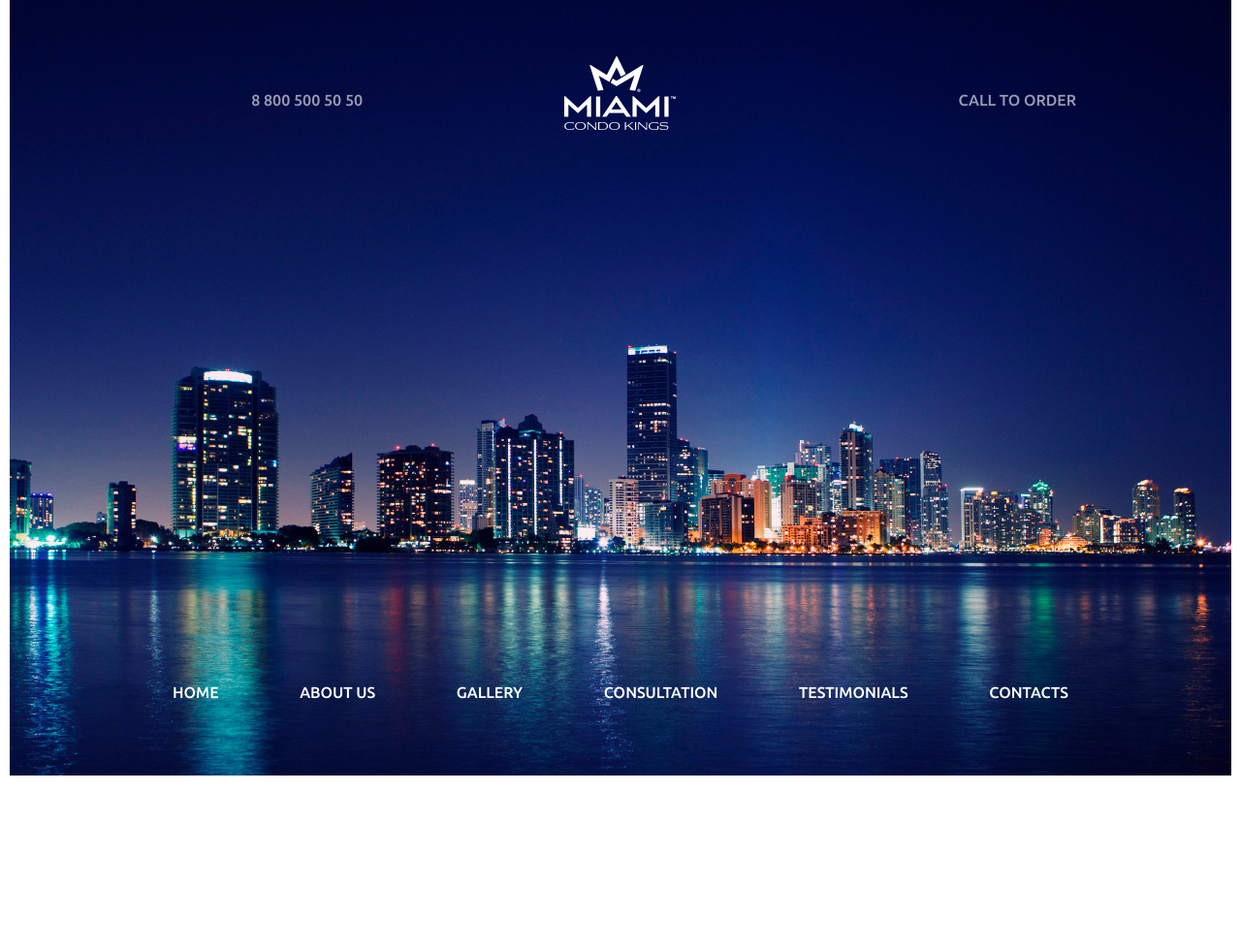
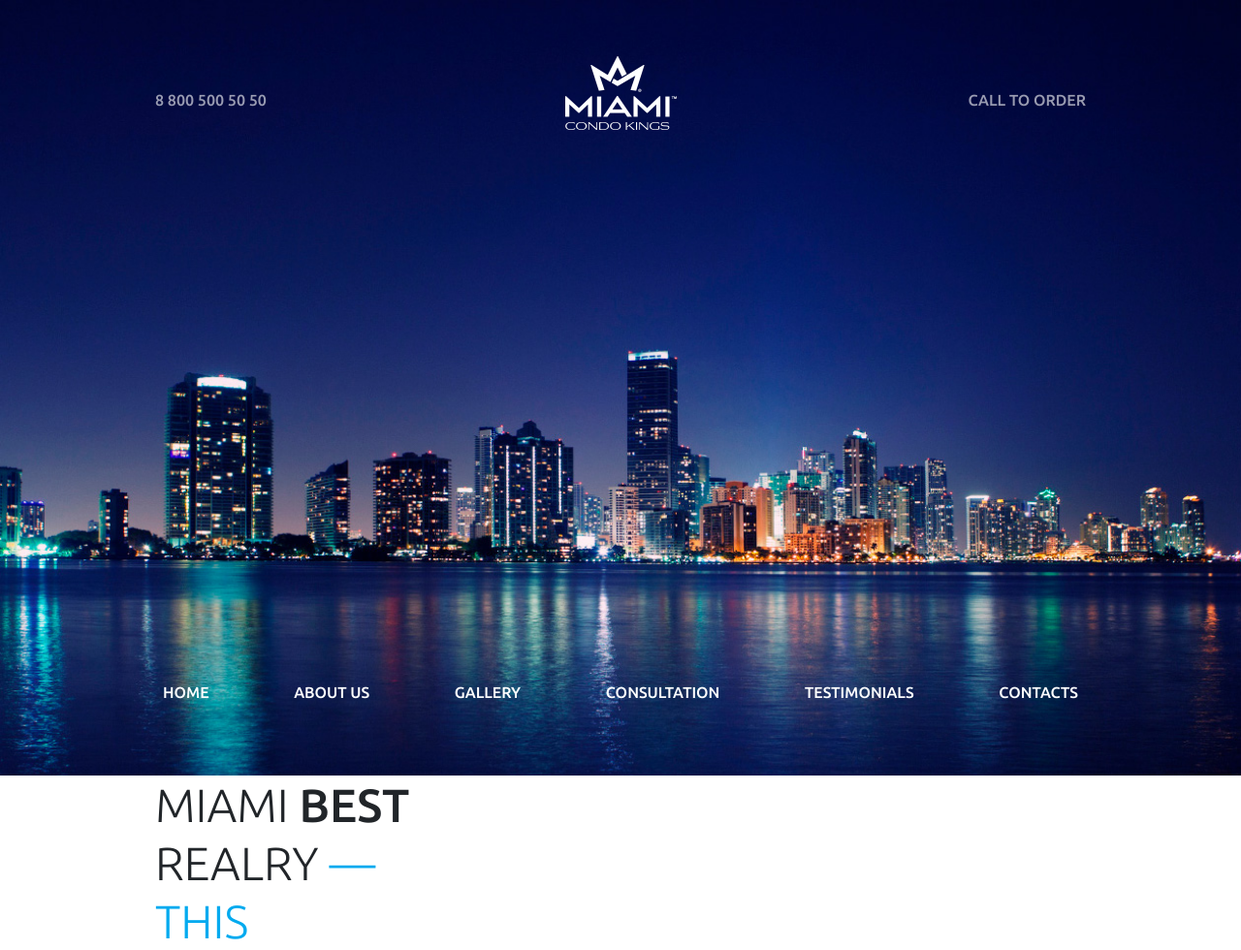
Before and after one commit to CherMet90/Miami, a plain HTML site: page index.html in a window 1280 px wide. Shown: the whole page at 97% size. Before the commit the page ends 800 px from the top, so only its background shows below. Drawn offline with nearby package versions, Linux system fonts and the light colour scheme.

Commit message:
description__title

```diff
--- a/css/main.css
+++ b/css/main.css
@@ -8,7 +8,7 @@ header {
 	background-position: top;
 	-webkit-background-size: cover;
 	background-size: cover;
-	max-width: 1260px;
+	/*max-width: 1260px;*/
 	height: 100vh;
 	padding-top: 7.19vh;
 	padding-bottom: 8.24vh;
@@ -42,3 +42,17 @@ header {
 .top-line--item>a {
 	color: rgba(255, 255, 255, 0.6);
 }
+
+.description__title {
+  font-size: 48px;
+  text-transform: uppercase;
+  line-height: 60px;
+}
+
+.description__title>span {
+	font-weight: 300;
+}
+
+.bluetext {
+	color: #00aaef;
+}
--- a/index.html
+++ b/index.html
@@ -10,7 +10,7 @@
 	<link rel="stylesheet" href="css/bootstrap-custom.css">
 	<link rel="stylesheet" href="css/main.css" />
 	<link rel="stylesheet" href="css/media.css" />
-	<link href="https://fonts.googleapis.com/css?family=Ubuntu:500&display=swap" rel="stylesheet">
+	<link href="https://fonts.googleapis.com/css?family=Ubuntu:300,500&display=swap&subset=cyrillic" rel="stylesheet">
 
 </head>
 <body>
@@ -19,7 +19,7 @@
 			<div class="top-line--item col-12 col-sm-4 order-sm-2">
 				<a href="#" class="top-line__logo d-block m-auto"></a>
 			</div>
-			<div class="top-line--item col-12 col-sm-4 order-sm-1 text-center">
+			<div class="top-line--item col-12 col-sm-4 order-sm-1 text-center text-sm-left">
 				8 800 500 50 50
 			</div>
 			<div class="top-line--item col-12 col-sm-4 order-sm-3 text-center text-sm-right">
@@ -30,8 +30,7 @@
 			<button class="navbar-toggler ml-auto" type="button" data-toggle="collapse" data-target="#navbar" aria-controls="navbar" aria-expanded="false" aria-label="Toggle navigation">
 				<span class="navbar-toggler-icon"></span>
 			</button>
-
-			<div class="collapse navbar-collapse" id="navbarSupportedContent">
+			<div class="collapse navbar-collapse" id="navbar">
     		<ul class="navbar-nav w-100 justify-content-between">
       		<li class="nav-item">
         		<a class="nav-link" href="#">home</a>
@@ -55,10 +54,21 @@
   		</div>
 		</nav>
 	</header>
+	<section class="container-fluid description">
+		<div class="row">
+			<div class="col-6 description__title">
+				<span>Miami <strong>best</strong><br> Realry </span><span class="bluetext">&mdash;<br> this</span>
+			</div>
+			<div class="col-6">
+
+			</div>
+		</div>
+	</section>
 
 	<script src="https://code.jquery.com/jquery-3.3.1.slim.min.js" integrity="sha384-q8i/X+965DzO0rT7abK41JStQIAqVgRVzpbzo5smXKp4YfRvH+8abtTE1Pi6jizo" crossorigin="anonymous"></script>
 	<script src="https://cdnjs.cloudflare.com/ajax/libs/popper.js/1.14.7/umd/popper.min.js" integrity="sha384-UO2eT0CpHqdSJQ6hJty5KVphtPhzWj9WO1clHTMGa3JDZwrnQq4sF86dIHNDz0W1" crossorigin="anonymous"></script>
 	<script src="lib/bootstrap/bootstrap.min.js"></script>
 	<script src="js/common.js"></script>
+
 </body>
 </html>
```
Lines whose indentation alone changed are shown as unchanged.
